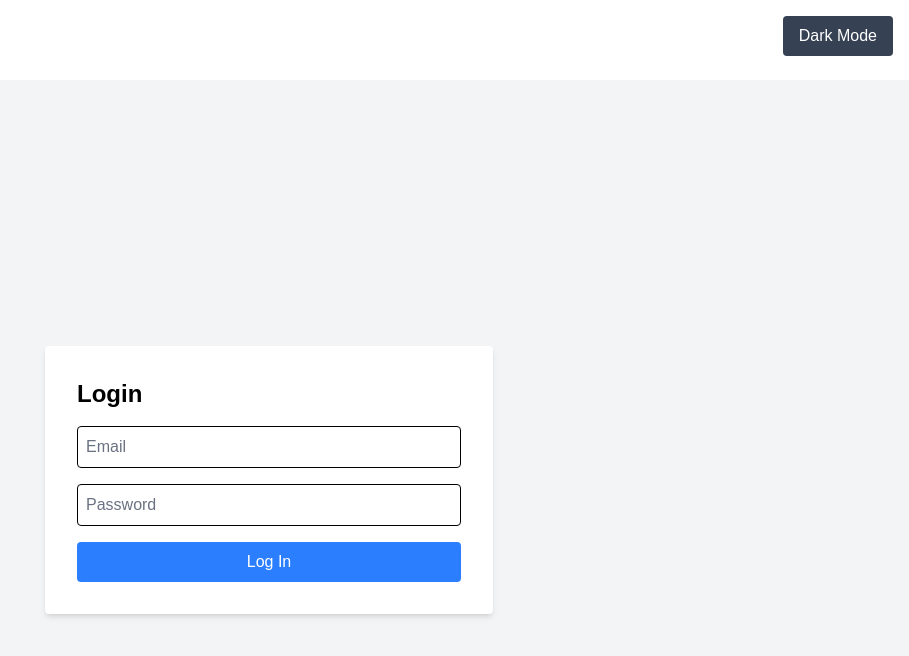
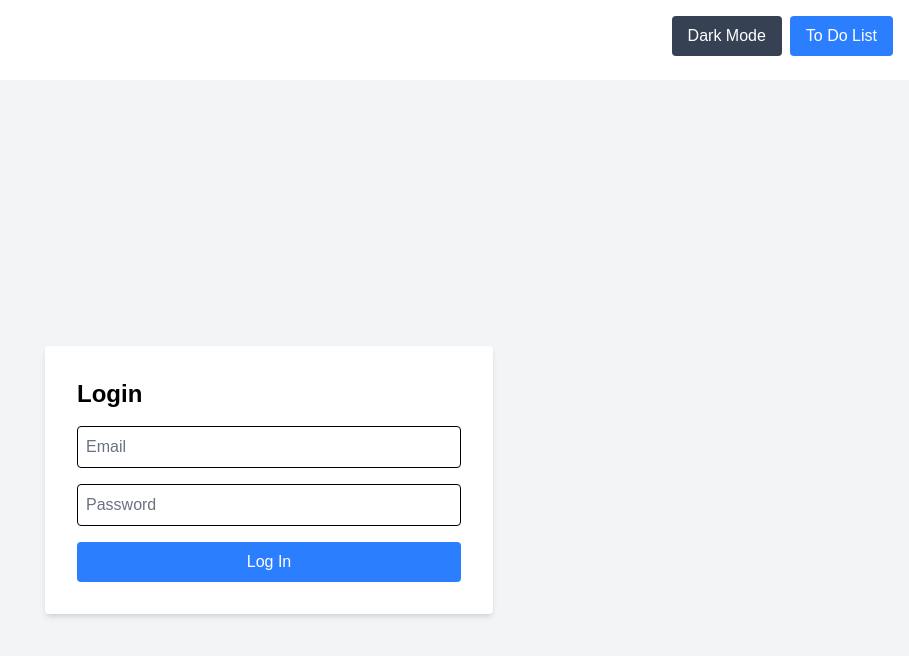
Before and after one commit to zulfiautomatedpros/component-assessment, a Next.js app: page / in a window 1280 px wide. Shown: the top 656 px of the page, without its empty margins (371-1280 px from the left). Built offline with nearby package versions, Linux system fonts and the light colour scheme.

Commit message:
first commit

```diff
--- a/src/app/page.tsx
+++ b/src/app/page.tsx
@@ -3,6 +3,7 @@ import { AuthProvider, useAuth } from "./AuthContext";
 import { ThemeProvider, useTheme } from "./ThemeContext";
 import UserDashboard from "./UserDashboard";
 import LoginPage from "./LoginPage";
+import TodoApp from "./TodoApp";
 import { IUser } from "./types";
 import { useState } from "react";
 
@@ -64,7 +65,7 @@ const initialUsers: IUser[] = [
   },
 ];
 
-function Header() {
+function Header({ onToggleTodo }: { onToggleTodo: () => void }) {
   const { theme, toggleTheme } = useTheme();
   const { user, logout } = useAuth();
 
@@ -72,6 +73,9 @@ function Header() {
     <header className="absolute top-4 right-4 flex gap-2 z-50">
       <button onClick={toggleTheme} className="bg-gray-700 text-white px-4 py-2 rounded">
         {theme === "light" ? "Dark Mode" : "Light Mode"}
+      </button>
+      <button onClick={onToggleTodo} className="bg-blue-500 text-white px-4 py-2 rounded">
+        To Do List
       </button>
       {user && (
         <button onClick={logout} className="bg-red-500 text-white px-4 py-2 rounded">
@@ -85,18 +89,27 @@ function Header() {
 function MainContent() {
   const [users, setUsers] = useState<IUser[]>(initialUsers);
   const { user } = useAuth();
+  const [showTodo, setShowTodo] = useState(false);
 
   return (
     <ThemeProvider>
       <div className="min-h-screen relative">
-        <Header />
+        {/* Header is always visible */}
+        <Header onToggleTodo={() => setShowTodo((prev) => !prev)} />
+        {/* Add top padding so content doesn't hide behind header */}
         <div className="pt-20">
           {!user ? (
             <LoginPage users={users} />
           ) : (
-            <main className="p-8">
-              <UserDashboard users={users} onUsersChange={setUsers} />
-            </main>
+            showTodo ? (
+              <main className="p-8">
+                <TodoApp />
+              </main>
+            ) : (
+              <main className="p-8">
+                <UserDashboard users={users} onUsersChange={setUsers} />
+              </main>
+            )
           )}
         </div>
       </div>
```
